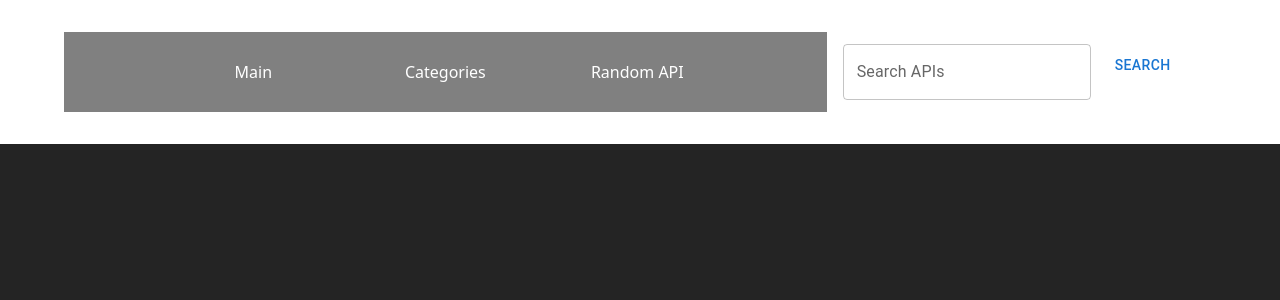
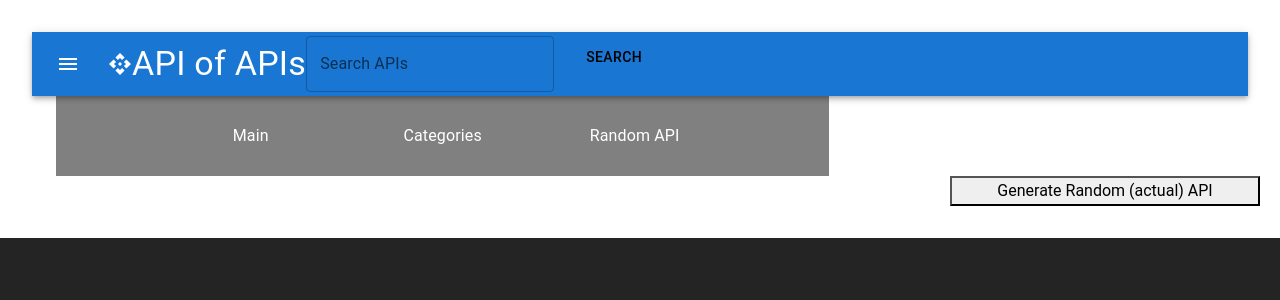
Before and after one commit to Coderh0u/ga-project-2, a React (Vite) app: page / in a window 1280 px wide. Shown: the top 300 px of the page. Built offline with nearby package versions, Linux system fonts and the light colour scheme; no server answers.

Commit message:
search function works somehow

```diff
--- a/package.json
+++ b/package.json
@@ -12,6 +12,7 @@
   "dependencies": {
     "@emotion/react": "^11.11.1",
     "@emotion/styled": "^11.11.0",
+    "@mui/icons-material": "^5.14.1",
     "@mui/material": "^5.14.2",
     "@mui/styled-engine-sc": "^5.12.0",
     "@mui/system": "^5.14.1",
--- a/src/App.jsx
+++ b/src/App.jsx
@@ -7,16 +7,30 @@ import Categories from "./components/Categories";
 import NavBar from "./components/NavBar";
 import CategoryList from "./components/CategoryList";
 import Search from "./components/Search";
-import { Grid, Container } from "@mui/material";
+import {
+  Grid,
+  Container,
+  CssBaseline,
+  AppBar,
+  Toolbar,
+  Typography,
+  IconButton,
+  Modal,
+  Box,
+  Slide,
+} from "@mui/material";
+import ApiIcon from "@mui/icons-material/Api";
+import MenuIcon from "@mui/icons-material/Menu";
 
 function App() {
   const [modal, setModal] = useState(false);
   const [allData, setAllData] = useState();
+  const [menuModal, setMenuModal] = useState(false);
 
   const getAll = async () => {
     const res = await fetch("https://api.publicapis.org/entries");
     const data = await res.json();
-    setAllData(data);
+    setAllData(data.entries);
   };
 
   useEffect(() => {
@@ -25,17 +39,55 @@ function App() {
 
   return (
     <>
-      <div>
-        <Container>
+      <CssBaseline />
+      <AppBar position="relative" maxWidth="100%">
+        <Toolbar>
+          <IconButton
+            size="large"
+            edge="start"
+            color="inherit"
+            aria-label="menu"
+            sx={{ mr: 2 }}
+            onClick={() => {
+              setMenuModal(true);
+            }}
+          >
+            <MenuIcon />
+          </IconButton>
+
+          <ApiIcon />
+          <Typography variant="h4">API of APIs</Typography>
+          <Search allData={allData}></Search>
+        </Toolbar>
+      </AppBar>
+      <main>
+        <Container maxWidth="small">
           <Grid container spacing={2} alignItems="center">
             <Grid item xs={8}>
               <NavBar></NavBar>
             </Grid>
-            <Grid item xs={4}>
-              <Search></Search>
-            </Grid>
+            <Grid item xs={4}></Grid>
           </Grid>
         </Container>
+
+        <Modal
+          open={menuModal}
+          onClose={() => {
+            setMenuModal(false);
+          }}
+        >
+          <Slide direction="down" in={menuModal}>
+            <Box>
+              <Typography variant="h6" component="h2">
+                Text in a modal
+              </Typography>
+              <Typography sx={{ mt: 2 }}>
+                Duis mollis, est non commodo luctus, nisi erat porttitor ligula.
+              </Typography>
+            </Box>
+          </Slide>
+        </Modal>
+        <RandomGen modal={modal} setModal={setModal}></RandomGen>
         <Routes>
           <Route path="/main" element={<Main></Main>}></Route>
           <Route path="/categories" element={<Categories></Categories>}></Route>
@@ -49,12 +101,8 @@ function App() {
               ></CategoryList>
             }
           ></Route>
-          <Route
-            path="/random"
-            element={<RandomGen modal={modal} setModal={setModal}></RandomGen>}
-          ></Route>
         </Routes>
-      </div>
+      </main>
     </>
   );
 }
--- a/src/Test.jsx
+++ b/src/Test.jsx
@@ -8,7 +8,7 @@ function Test() {
     const res = await fetch("https://api.publicapis.org/entries");
 
     const data = await res.json();
-    setTest(data);
+    setTest(data.entries);
   };
   useEffect(() => {
     getData();
--- a/src/components/Card.jsx
+++ b/src/components/APICard.jsx
@@ -1,13 +1,13 @@
 import React from "react";
 import ReactDOM from "react-dom";
-import styles from "../assets/Modal.module.css";
+import { Typography, Card, CardActions, CardContent, CssBaseline, CardHeader, CardMedia } from "@mui/material";
 
-const Card = (props) => {
+const APICard = (props) => {
   return (
     <>
       {ReactDOM.createPortal(
-        <div className={styles.backdrop}>
-          <div className={styles.modal}>
+        <div>
+          <div>
             <br />
             <div className="row">
               <div className="col-sm-3">API: </div>
@@ -62,4 +62,4 @@ const Card = (props) => {
   );
 };
 
-export default Card;
+export default APICard;
--- a/src/components/CategoryList.jsx
+++ b/src/components/CategoryList.jsx
@@ -1,6 +1,6 @@
 import React, { useState, useEffect, useRef } from "react";
 import { useParams } from "react-router-dom";
-import Card from "./Card";
+import APICard from "./APICard";
 
 const CategoryList = (props) => {
   const params = useParams();
@@ -56,7 +56,7 @@ const CategoryList = (props) => {
         </>
       )}
       {props.modal && (
-        <Card
+        <APICard
           api={entriesInCat.entries[idRef.current].API}
           desc={entriesInCat.entries[idRef.current].Description}
           auth={entriesInCat.entries[idRef.current].Auth}
@@ -65,7 +65,7 @@ const CategoryList = (props) => {
           link={entriesInCat.entries[idRef.current].Link}
           cat={entriesInCat.entries[idRef.current].Category}
           setModal={props.setModal}
-        ></Card>
+        ></APICard>
       )}
     </>
   );
--- a/src/components/RandomGen.jsx
+++ b/src/components/RandomGen.jsx
@@ -1,5 +1,5 @@
 import React, { useState, useEffect } from "react";
-import Card from "./Card";
+import APICard from "./APICard";
 
 const RandomGen = (props) => {
   const [randCount, setRandCount] = useState(0);
@@ -32,7 +32,7 @@ const RandomGen = (props) => {
         </button>
       </div>
       {props.modal && randApi && (
-        <Card
+        <APICard
           api={randApi.entries[0].API}
           desc={randApi.entries[0].Description}
           auth={randApi.entries[0].Auth}
@@ -41,7 +41,7 @@ const RandomGen = (props) => {
           link={randApi.entries[0].Link}
           cat={randApi.entries[0].Category}
           setModal={props.setModal}
-        ></Card>
+        ></APICard>
       )}
     </>
   );
--- a/src/components/Search.jsx
+++ b/src/components/Search.jsx
@@ -1,23 +1,51 @@
-import React, { useRef } from "react";
+import React, { useRef, useState, useEffect } from "react";
 import Box from "@mui/material/Box";
 import TextField from "@mui/material/TextField";
 import Button from "@mui/material/Button";
 import Stack from "@mui/material/Stack";
 
-const Search = () => {
-  const searchRef = useRef();
+const Search = (props) => {
+  const searchRef = useRef(null);
+  const [filteredData, setFilteredData] = useState([]);
+
+  const searchApi = (allData) => {
+    return allData.filter((obj) => {
+      return Object.values(obj).some((str) => {
+        return String(str).includes(searchRef.current);
+      });
+    });
+  };
+
+  useEffect(() => {
+    if (props.allData) {
+      const filteredData = searchApi(props.allData);
+      setFilteredData(filteredData);
+    }
+  }, [props.allData]);
 
   return (
     <>
-
       <Stack direction="row" spacing={2}>
-      <TextField
-        id="outlined-search"
-        label="Search APIs"
-        type="search"
-        ref={searchRef}
-      />
-      <Button>Search</Button>
+        <TextField
+          id="outlined-search"
+          label="Search APIs"
+          type="search"
+          onChange={(e) => (searchRef.current = e.target.value)}
+        />
+        <Button
+          variant="outlined"
+          color="primary"
+          onClick={() => {
+            if (props.allData) {
+              const filteredData = searchApi(props.allData);
+              setFilteredData(filteredData);
+              console.log(filteredData);
+            }
+          }}
+          style={{ color: "black" }}
+        >
+          Search
+        </Button>
       </Stack>
     </>
   );
--- a/src/main.jsx
+++ b/src/main.jsx
@@ -1,5 +1,6 @@
 import React from "react";
 import App from "./App.jsx";
+import Test from "./Test";
 import "./index.css";
 import ReactDOM from "react-dom/client";
 import { BrowserRouter } from "react-router-dom";
```
Also changed, not shown: src/components/All.jsx (deleted, +0 -7 lines), 1 other file (tests, documents, lock files or other folders).
